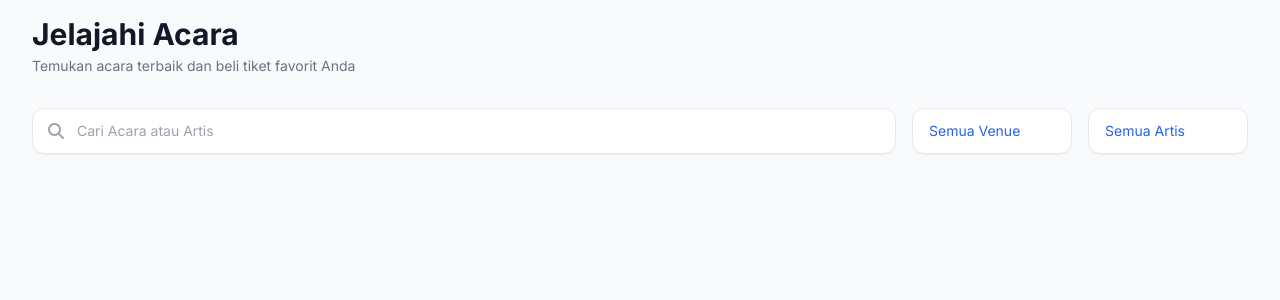
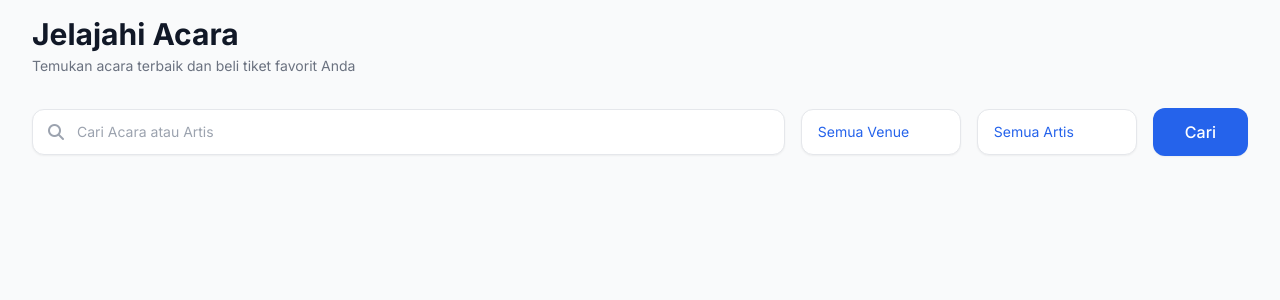
Before and after one commit to FIMI-Basdut/basdut-adventure, a Django app: template event/templates/event_list_page.html in a window 1280 px wide. Shown: the part 65-365 px from the top of the page. Run offline with Django 5.2, Linux system fonts and the light colour scheme; the template is opened without the code that fills it, so the values that code supplies are empty; some libraries are stand-ins or nearby versions.

Commit message:
fix(venue-event): fix filter

```diff
--- a/event/templates/event_list_page.html
+++ b/event/templates/event_list_page.html
@@ -67,6 +67,11 @@
                         {% endfor %}
                     </select>
                 </div>
+
+                 <!-- Tombol Cari -->
+                <button type="submit" class="bg-blue-600 text-white px-8 py-3 rounded-xl hover:bg-blue-700 transition whitespace-nowrap shadow-sm font-medium">
+                    Cari
+                </button>
             </form>
         </div>
 
--- a/venue/views.py
+++ b/venue/views.py
@@ -91,10 +91,11 @@ def get_venues(request):
     params = []
 
     if search_query:
-        query_get_venues += " AND (venue_name ILIKE %s OR address ILIKE %s)"
+        query_get_venues += " AND (venue_name ILIKE %s OR address ILIKE %s OR city ILIKE %s)"
         search_param = f"%{search_query}%"
         params.append(search_param) # nama venue
         params.append(search_param) # alamat venue
+        params.append(search_param) # kota venue
 
     if filter_city:
         query_get_venues += " AND city = %s"
```
